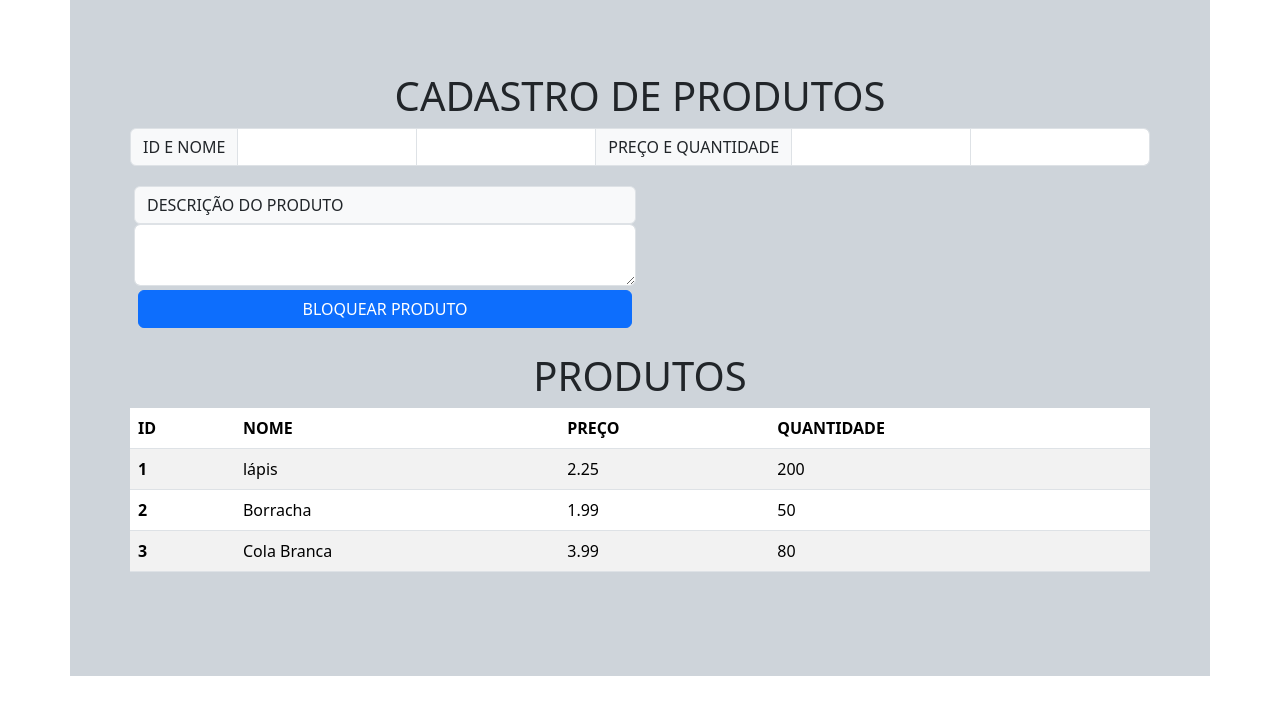
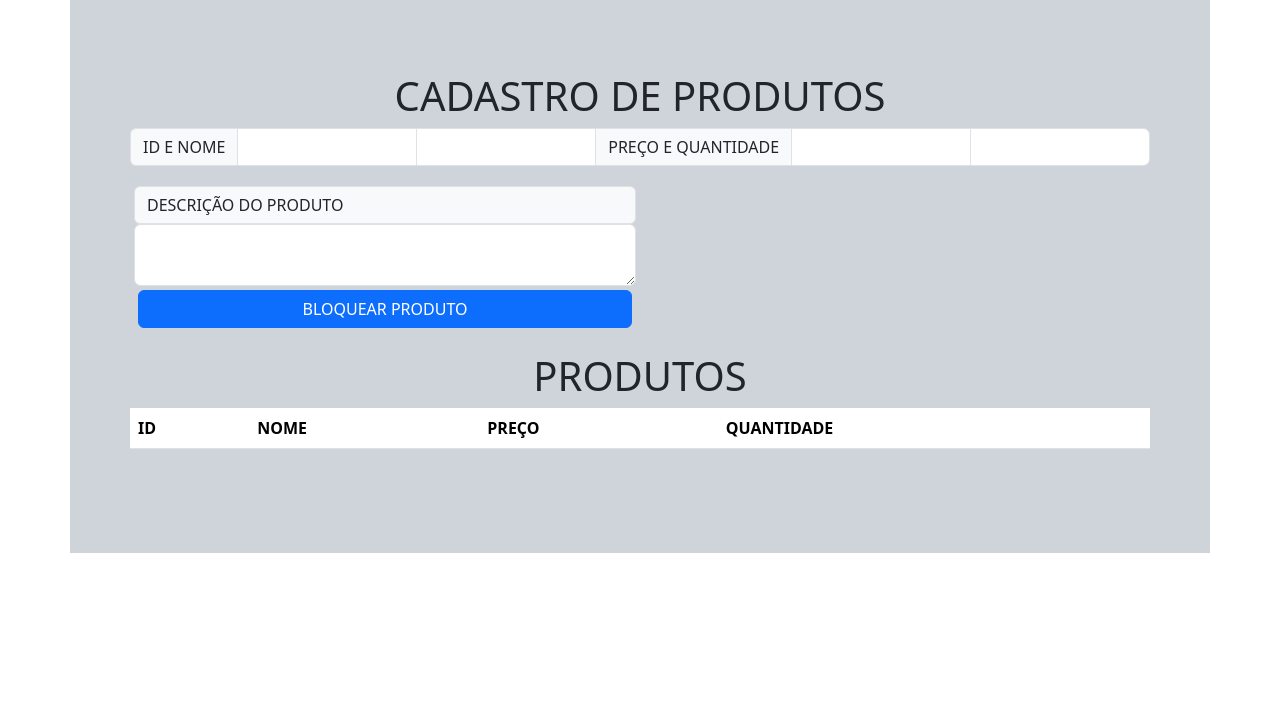
Before and after one commit to LucascFelix/cadastro-de-produtos, an Angular app: page / in a window 1280 px wide. Shown: the top 714 px of the page. Built offline with nearby package versions, Linux system fonts and the light colour scheme.

Commit message:
:bricks: config fomr-reactive, create object and constructor

```diff
--- a/src/app/app.module.ts
+++ b/src/app/app.module.ts
@@ -5,6 +5,7 @@ import { AppRoutingModule } from './app-routing.module';
 import { AppComponent } from './app.component';
 import { NgbModule } from '@ng-bootstrap/ng-bootstrap';
 import { ProductsComponent } from './products/products.component';
+import { ReactiveFormsModule } from '@angular/forms';
 
 @NgModule({
   declarations: [
@@ -14,7 +15,8 @@ import { ProductsComponent } from './products/products.component';
   imports: [
     BrowserModule,
     AppRoutingModule,
-    NgbModule
+    NgbModule,
+    ReactiveFormsModule
   ],
   providers: [
     provideClientHydration()
--- a/src/app/products/products.component.ts
+++ b/src/app/products/products.component.ts
@@ -1,5 +1,6 @@
 import { Component } from '@angular/core';
 import { Products, description } from '../products';
+import { FormBuilder, FormGroup } from '@angular/forms';
 
 @Component({
   selector: 'app-products',
@@ -8,16 +9,14 @@ import { Products, description } from '../products';
 })
 export class ProductsComponent {
 
-  products: Products[] = [
+  products: Products[] = [];
 
-    { id: 1, name: "lápis", price: 2.25, quantity: 200 },
-    { id: 2, name: "Borracha", price: 1.99, quantity: 50 },
-    { id: 3, name: "Cola Branca", price: 3.99, quantity: 80 }
+  produtcForm: FormGroup;
 
-  ];
+  constructor(private formeBuilder: FormBuilder) {
 
-  description: description[] = [
+    this.produtcForm = formeBuilder.group({
 
-    { description: "Lápis de Cor Sextavado Ecolápis 24 Cores Faber-Castell cx 1 un" }
-  ]
+    });
+  }
 }
```
